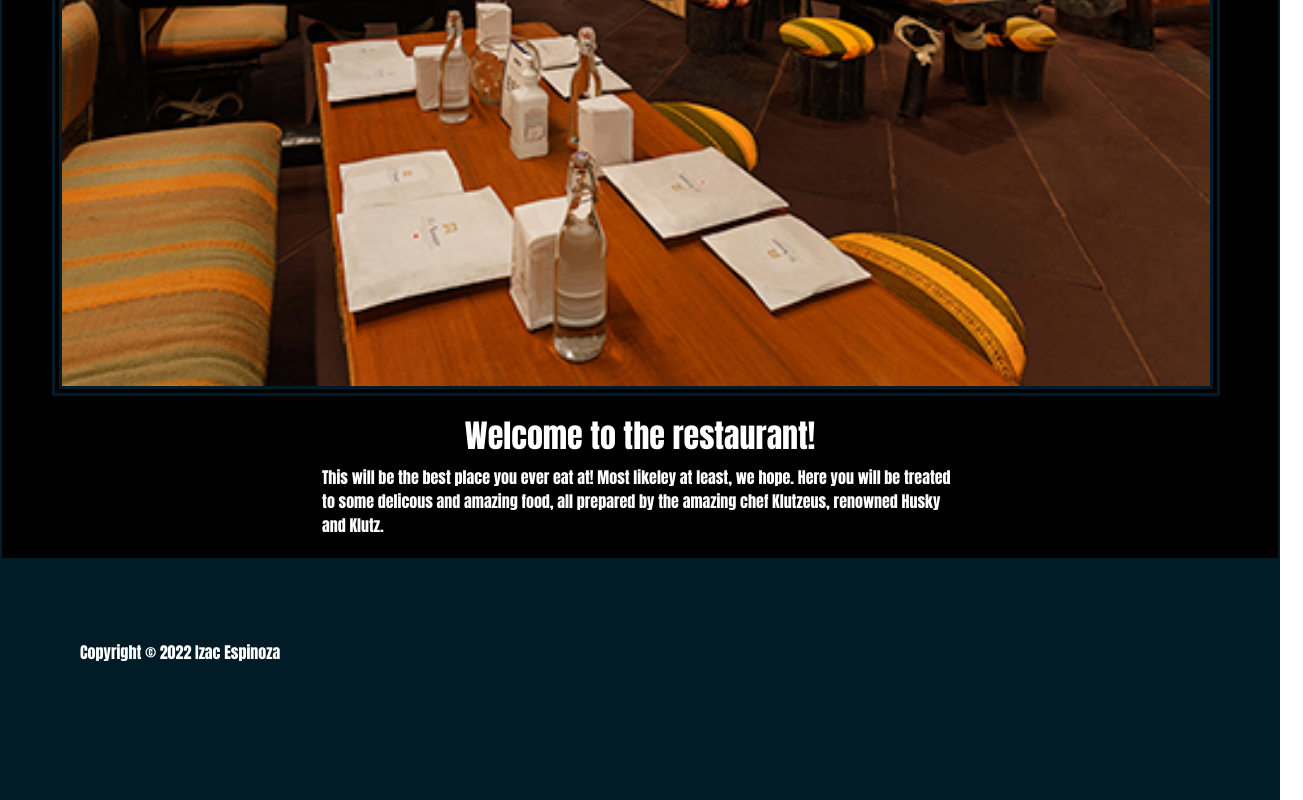
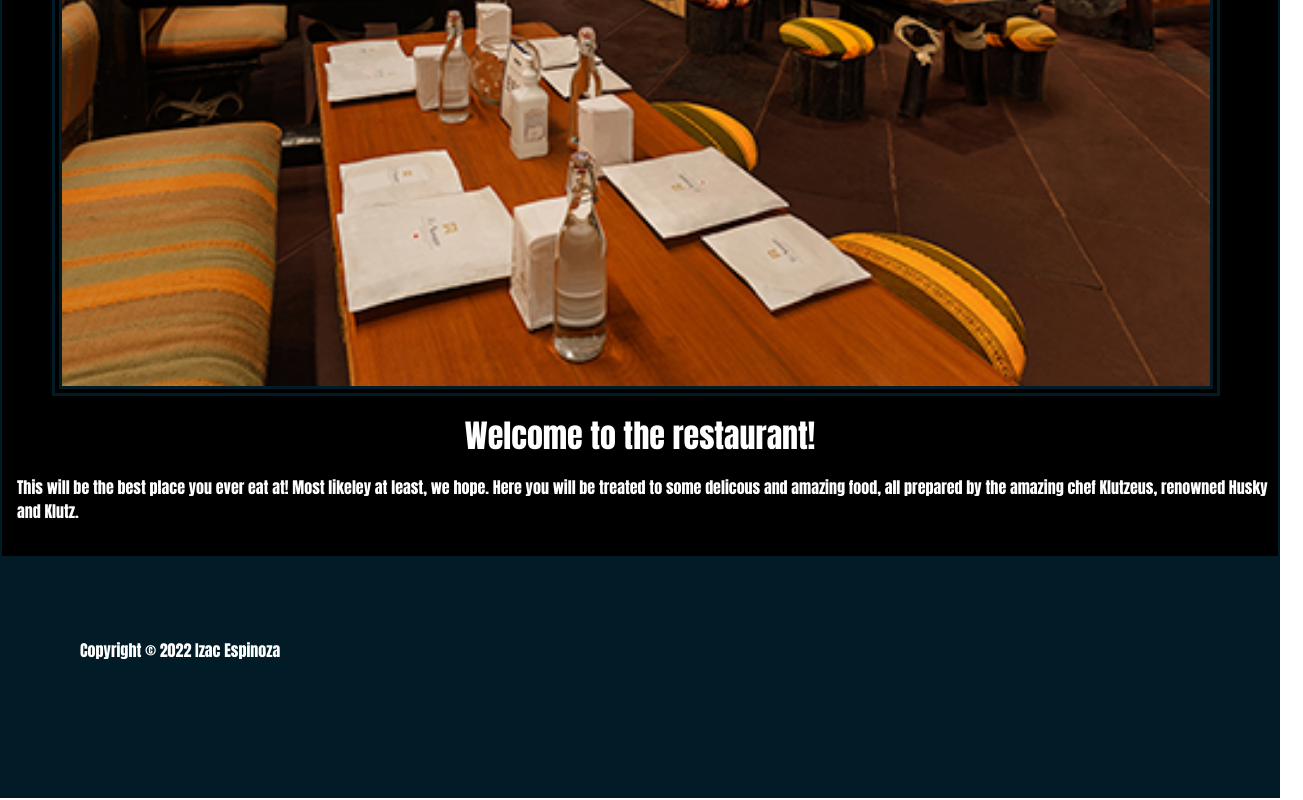
Before and after one commit to IzacEspinoza/Restaurant-Page, a plain HTML site: page index.html in a window 1280 px wide. Shown: the part 732-1532 px from the top of the page, 1303 px wide, since content can reach past the window. Drawn offline with Linux system fonts and the light colour scheme.

Commit message:
Refined home page paragraph section, just cleaned it up a bit, and added class name to that paragraph for the home page only

```diff
--- a/assets/main-style.css
+++ b/assets/main-style.css
@@ -68,9 +68,11 @@ body{
     border: 10px double white;
     cursor: crosshair;
 }
-.main p{
-    width: 50%;
-    margin: 5px 20rem;
+.home-paragraph {
+    width: 100%;
+    height: 50px;
+    padding: 10px;
+    margin: 5px;
 }
 /*Footer styling*/
 .footer{
```
Also changed, not shown: main.js (+1 -1 lines).
